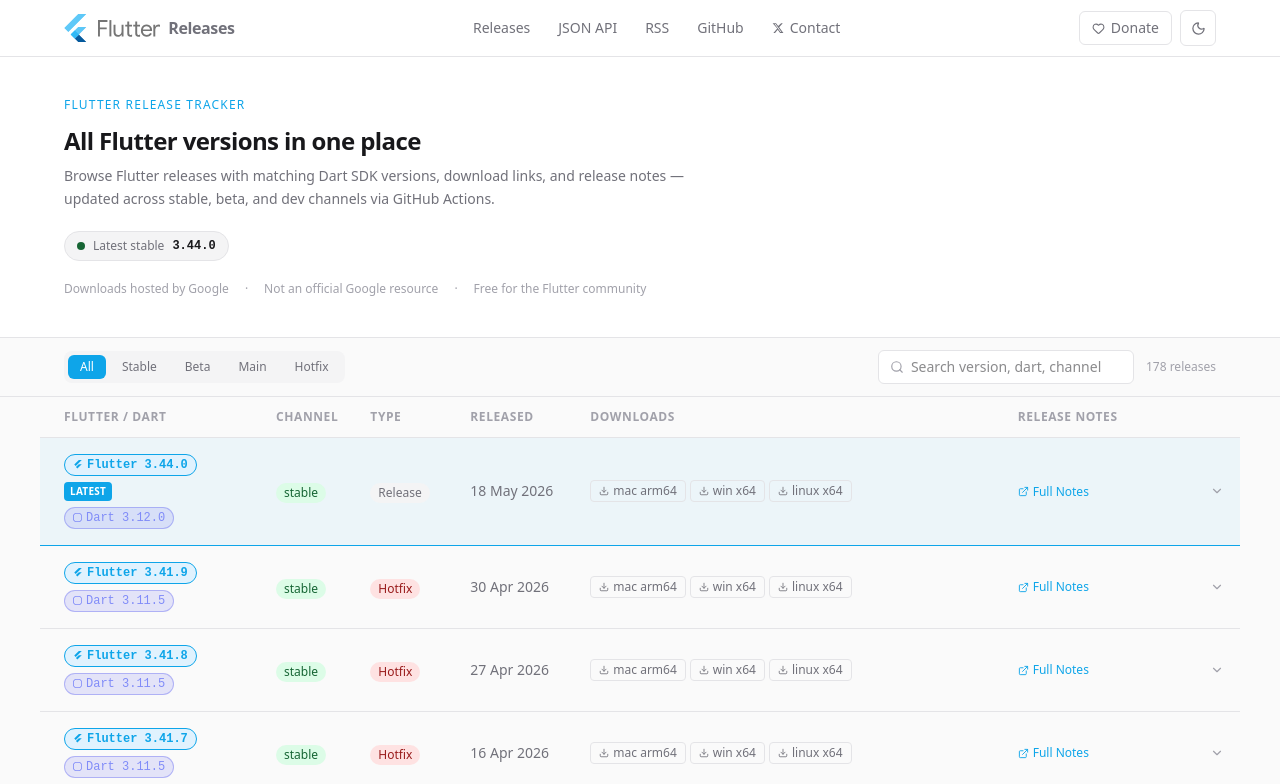
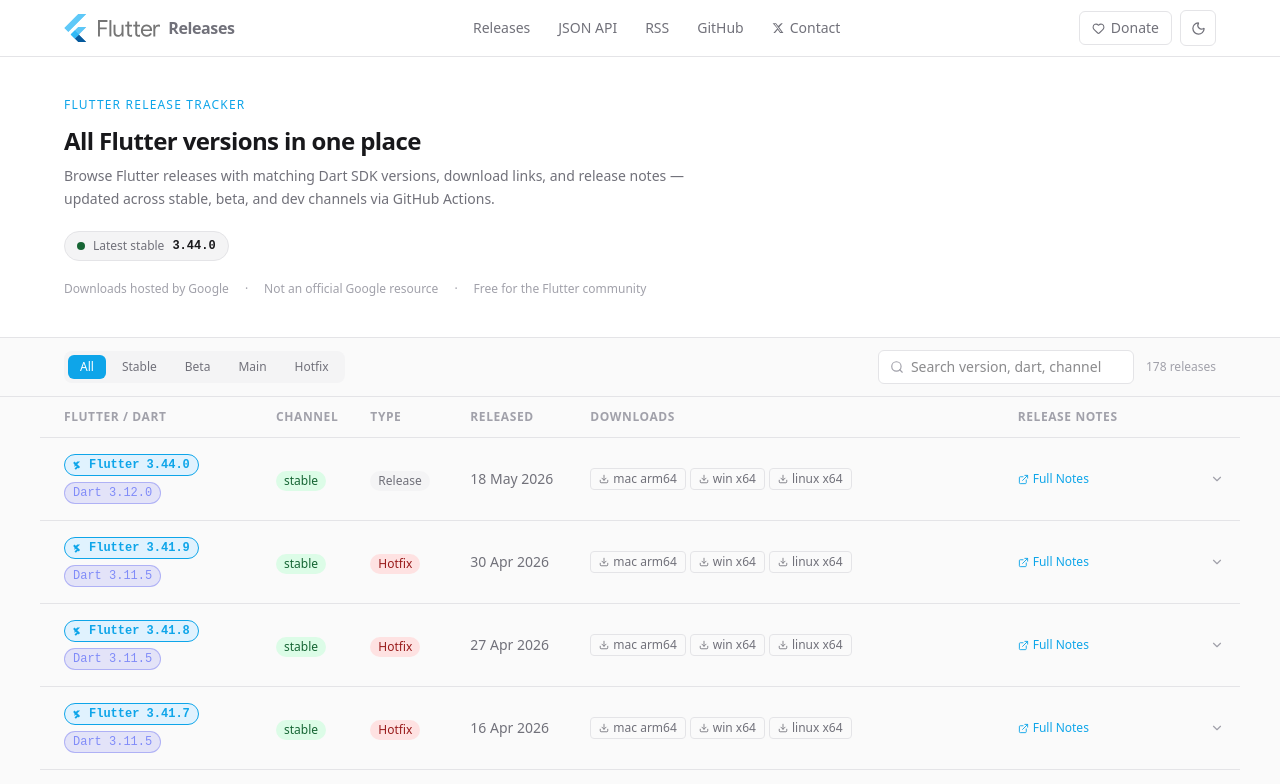
Before and after one commit to shankarmadeshvaran/flutterreleases.com, a React (Vite) app in the folder packages/web/: page / in a window 1280 px wide. Shown: the top 784 px of the page. Built offline with nearby package versions, Linux system fonts and the light colour scheme.

Commit message:
fix: remove Latest badge, fix Dart icon, new-tab links, Hero pills clickable

```diff
--- a/packages/web/src/web/components/Hero.tsx
+++ b/packages/web/src/web/components/Hero.tsx
@@ -26,9 +26,12 @@
           {/* Latest release pills */}
           <div className="flex flex-wrap gap-2 mb-5">
             {latestStable && (
-              <div
-                className="flex items-center gap-2 px-3 py-1.5 rounded-full border text-xs"
-                style={{ borderColor: "var(--border)", backgroundColor: "var(--bg-subtle)" }}
+              <a
+                href={latestStable.releaseNotes.full}
+                target="_blank"
+                rel="noopener noreferrer"
+                className="flex items-center gap-2 px-3 py-1.5 rounded-full border text-xs transition-opacity hover:opacity-70"
+                style={{ borderColor: "var(--border)", backgroundColor: "var(--bg-subtle)", textDecoration: "none" }}
               >
                 <span
                   className="w-2 h-2 rounded-full"
@@ -38,12 +41,15 @@
                 <span className="font-semibold mono" style={{ color: "var(--text-primary)" }}>
                   {latestStable.version}
                 </span>
-              </div>
+              </a>
             )}
             {latestBeta && (
-              <div
-                className="flex items-center gap-2 px-3 py-1.5 rounded-full border text-xs"
-                style={{ borderColor: "var(--border)", backgroundColor: "var(--bg-subtle)" }}
+              <a
+                href={latestBeta.releaseNotes.full}
+                target="_blank"
+                rel="noopener noreferrer"
+                className="flex items-center gap-2 px-3 py-1.5 rounded-full border text-xs transition-opacity hover:opacity-70"
+                style={{ borderColor: "var(--border)", backgroundColor: "var(--bg-subtle)", textDecoration: "none" }}
               >
                 <span
                   className="w-2 h-2 rounded-full"
@@ -53,7 +59,7 @@
                 <span className="font-semibold mono" style={{ color: "var(--text-primary)" }}>
                   {latestBeta.version}
                 </span>
-              </div>
+              </a>
             )}
           </div>
 
--- a/packages/web/src/web/components/ReleaseTable.tsx
+++ b/packages/web/src/web/components/ReleaseTable.tsx
@@ -28,6 +28,7 @@
           href={item.url!}
           target="_blank"
           rel="noopener noreferrer"
+          onClick={(e) => e.stopPropagation()}
           className="inline-flex items-center gap-1 px-2 py-0.5 rounded border text-xs transition-colors duration-150"
           style={{
             borderColor: "var(--border)",
@@ -72,14 +73,11 @@
           href={item.url!}
           target="_blank"
           rel="noopener noreferrer"
+          onClick={(e) => e.stopPropagation()}
           className="inline-flex items-center gap-1 text-xs transition-colors duration-150"
           style={{ color: "var(--accent)" }}
-          onMouseEnter={(e) =>
-            (e.currentTarget.style.color = "var(--accent-hover)")
-          }
-          onMouseLeave={(e) =>
-            (e.currentTarget.style.color = "var(--accent)")
-          }
+          onMouseEnter={(e) => (e.currentTarget.style.color = "var(--accent-hover)")}
+          onMouseLeave={(e) => (e.currentTarget.style.color = "var(--accent)")}
         >
           <ExternalLink size={10} />
           {item.label}
@@ -141,10 +139,9 @@
 
 interface ReleaseTableProps {
   releases: Release[];
-  latestStableVersion?: string;
 }
 
-export function ReleaseTable({ releases, latestStableVersion }: ReleaseTableProps) {
+export function ReleaseTable({ releases }: ReleaseTableProps) {
   const [expanded, setExpanded] = useState<string | null>(null);
 
   const toggle = (version: string) =>
@@ -163,7 +160,6 @@
   return (
     <div className="overflow-x-auto">
       <table className="w-full min-w-[800px] border-collapse">
-        {/* Header */}
         <thead>
           <tr
             className="text-xs font-medium uppercase tracking-wider"
@@ -184,74 +180,54 @@
         <tbody>
           {releases.map((release, i) => {
             const isExpanded = expanded === release.version;
-            const isLatestStable = release.version === latestStableVersion;
             return (
               <>
                 <tr
                   key={release.version}
                   className="row-animate cursor-pointer border-b transition-colors duration-150"
                   style={{
-                    borderColor: isLatestStable ? "var(--accent)" : "var(--border)",
-                    backgroundColor: isLatestStable
-                      ? "color-mix(in srgb, var(--accent) 6%, var(--bg))"
-                      : isExpanded ? "var(--bg-subtle)" : "transparent",
+                    borderColor: "var(--border)",
+                    backgroundColor: isExpanded ? "var(--bg-subtle)" : "transparent",
                     animationDelay: `${Math.min(i * 40, 400)}ms`,
                   }}
                   onClick={() => toggle(release.version)}
                   onMouseEnter={(e) => {
                     if (!isExpanded)
-                      (e.currentTarget as HTMLTableRowElement).style.backgroundColor =
-                        "var(--row-hover)";
+                      (e.currentTarget as HTMLTableRowElement).style.backgroundColor = "var(--row-hover)";
                   }}
                   onMouseLeave={(e) => {
                     if (!isExpanded)
-                      (e.currentTarget as HTMLTableRowElement).style.backgroundColor =
-                        "transparent";
+                      (e.currentTarget as HTMLTableRowElement).style.backgroundColor = "transparent";
                   }}
                 >
                   {/* Version */}
                   <td className="px-6 py-4">
                     <div className="flex flex-col gap-1.5">
-                      <div className="flex items-center gap-1.5 flex-wrap">
                       {/* Flutter pill */}
                       <span
-                          className="mono inline-flex items-center gap-1 px-2 py-0.5 rounded-full text-xs font-semibold"
+                        className="mono inline-flex items-center gap-1.5 px-2 py-0.5 rounded-full text-xs font-semibold w-fit"
                         style={{
                           backgroundColor: "var(--accent-bg)",
                           color: "var(--accent)",
                           border: "1px solid var(--accent)",
                         }}
                       >
-                          <svg width="10" height="10" viewBox="0 0 32 32" fill="currentColor" aria-hidden="true">
-                            <path d="M18.7 0L4 14.7l4.7 4.7L28.1 0H18.7zM18.7 13.3L9.4 22.6l4.7 4.7 4.7-4.7 9.3-9.3h-9.4z"/>
+                        <svg width="10" height="10" viewBox="0 0 66 66" fill="currentColor" aria-hidden="true">
+                          <path d="M10 56L28.5 37.5L37.5 46.5L19 65L10 56Z"/>
+                          <path d="M10 10L46.5 46.5L37.5 55.5L1 19L10 10Z"/>
+                          <path d="M28.5 10H46.5L10 46.5V28.5L28.5 10Z"/>
                         </svg>
                         Flutter {release.version}
                       </span>
-                        {/* Latest badge */}
-                        {isLatestStable && (
+                      {/* Dart pill — no icon, just label */}
                       <span
-                            className="inline-flex items-center px-1.5 py-0.5 rounded text-[10px] font-bold uppercase tracking-wide"
-                            style={{
-                              backgroundColor: "var(--accent)",
-                              color: "#fff",
-                            }}
-                          >
-                            Latest
-                          </span>
-                        )}
-                      </div>
-                      {/* Dart pill */}
-                      <span
-                        className="mono inline-flex items-center gap-1 px-2 py-0.5 rounded-full text-xs font-medium w-fit"
+                        className="mono inline-flex items-center px-2 py-0.5 rounded-full text-xs font-medium w-fit"
                         style={{
                           backgroundColor: "color-mix(in srgb, #6366f1 15%, transparent)",
                           color: "#818cf8",
                           border: "1px solid color-mix(in srgb, #6366f1 40%, transparent)",
                         }}
                       >
-                        <svg width="9" height="9" viewBox="0 0 32 32" fill="currentColor" aria-hidden="true">
-                          <path d="M7.2 0H25l6.8 6.8v18.4L25 32H7.2L0 25.2V6.8L7.2 0zm1.2 3L3 8.4v15.2L8.4 29H23.6L29 23.6V8.4L23.6 3H8.4z"/>
-                        </svg>
                         Dart {release.dartVersion}
                       </span>
                     </div>
--- a/packages/web/src/web/pages/index.tsx
+++ b/packages/web/src/web/pages/index.tsx
@@ -81,7 +81,7 @@
 
         {!loading && !error && (
           <>
-            <ReleaseTable releases={filtered} latestStableVersion={latestStable?.version} />
+            <ReleaseTable releases={filtered} />
             <Pagination
               page={page}
               totalPages={totalPages}
```
Lines whose indentation alone changed are shown as unchanged.
